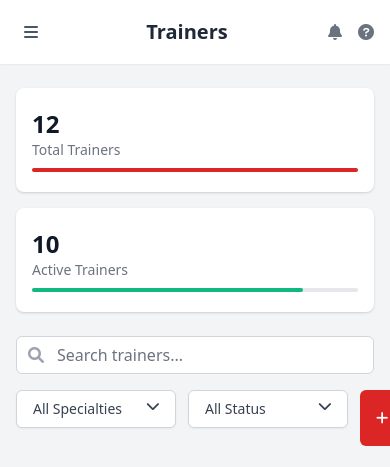
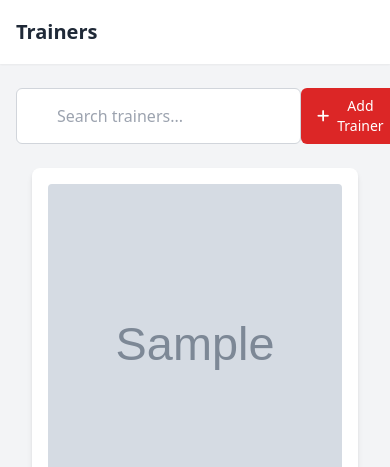
Before and after one commit to SANSvenom/Kingmuaythai_PT, a PHP site: page /admin/trainers.php in a window 390 px wide. Shown: the top 467 px of the page. Run offline with PHP 8.4, Linux system fonts and the light colour scheme; tables that the repository leaves empty or names only in its code hold one stand-in row (values such as "Sample post"); grey boxes marked "Sample" are stand-in pictures.

Commit message:
membuat crud trainer

```diff
--- a/admin/trainers.php
+++ b/admin/trainers.php
@@ -7,177 +7,250 @@
     <title>King Muaythai - Trainers</title>
     <link href="https://cdnjs.cloudflare.com/ajax/libs/tailwindcss/2.2.19/tailwind.min.css" rel="stylesheet">
     <link href="https://cdnjs.cloudflare.com/ajax/libs/font-awesome/6.0.0-beta3/css/all.min.css" rel="stylesheet">
+    <script src="https://code.jquery.com/jquery-3.6.0.min.js"></script>
 </head>
 
 <body class="bg-gray-100 font-sans">
+    <!-- Add Trainer Modal -->
+    <div id="addTrainerModal" class="fixed inset-0 z-50 flex items-center justify-center bg-black bg-opacity-50 hidden">
+        <div class="bg-white rounded-lg w-full max-w-lg p-6">
+            <h2 class="text-lg font-semibold mb-4">Add New Trainer</h2>
+            <form id="addTrainerForm" method="POST" enctype="multipart/form-data">
+                <div class="mb-4">
+                    <label class="block text-sm font-medium mb-1">Name</label>
+                    <input type="text" name="name" id="trainerName" required class="w-full border rounded p-2">
+                </div>
+                <div class="mb-4">
+                    <label class="block text-sm font-medium mb-1">Position</label>
+                    <input type="text" name="position" id="trainerPosition" required class="w-full border rounded p-2">
+                </div>
+                <div class="mb-4">
+                    <label class="block text-sm font-medium mb-1">Status</label>
+                    <select name="status" id="trainerStatus" class="w-full border rounded p-2">
+                        <option value="Active">Active</option>
+                        <option value="Inactive">Inactive</option>
+                    </select>
+                </div>
+                <div class="mb-4">
+                    <label class="block text-sm font-medium mb-1">Specialties</label>
+                    <input type="text" name="specialties" id="trainerSpecialties" class="w-full border rounded p-2">
+                </div>
+                <div class="mb-4">
+                    <label class="block text-sm font-medium mb-1">Cover Photo</label>
+                    <input type="file" name="cover_photo" id="trainerCoverPhoto" accept="image/*"
+                        class="w-full border rounded p-2 mb-2">
+                    <img id="coverPreview" class="mt-2 hidden w-full h-48 object-cover rounded">
+                </div>
+                <div class="flex justify-end space-x-2">
+                    <button type="button" onclick="document.getElementById('addTrainerModal').classList.add('hidden')"
+                        class="px-4 py-2 bg-gray-300 rounded">Cancel</button>
+                    <button type="submit" id="addTrainerBtn"
+                        class="px-4 py-2 bg-red-600 text-white rounded">Add</button>
+                </div>
+            </form>
+        </div>
+    </div>
+
+    <!-- Edit Trainer Modal -->
+    <div id="editTrainerModal"
+        class="fixed inset-0 z-50 flex items-center justify-center bg-black bg-opacity-50 hidden">
+        <div class="bg-white rounded-lg w-full max-w-lg p-6">
+            <h2 class="text-lg font-semibold mb-4">Edit Trainer</h2>
+            <form id="editTrainerForm" method="POST" enctype="multipart/form-data">
+                <input type="hidden" name="id" id="editTrainerId">
+                <div class="mb-4">
+                    <label class="block text-sm font-medium mb-1">Name</label>
+                    <input type="text" name="name" id="editTrainerName" required class="w-full border rounded p-2">
+                </div>
+                <div class="mb-4">
+                    <label class="block text-sm font-medium mb-1">Position</label>
+                    <input type="text" name="position" id="editTrainerPosition" required
+                        class="w-full border rounded p-2">
+                </div>
+                <div class="mb-4">
+                    <label class="block text-sm font-medium mb-1">Status</label>
+                    <select name="status" id="editTrainerStatus" class="w-full border rounded p-2">
+                        <option value="Active">Active</option>
+                        <option value="Inactive">Inactive</option>
+                    </select>
+                </div>
+                <div class="mb-4">
+                    <label class="block text-sm font-medium mb-1">Specialties</label>
+                    <input type="text" name="specialties" id="editTrainerSpecialties" class="w-full border rounded p-2">
+                </div>
+                <div class="mb-4">
+                    <label class="block text-sm font-medium mb-1">Cover Photo</label>
+                    <input type="file" name="cover_photo" id="editTrainerCoverPhoto" accept="image/*"
+                        class="w-full border rounded p-2 mb-2">
+                    <img id="editCoverPreview" class="mt-2 hidden w-full h-48 object-cover rounded">
+                </div>
+                <div class="flex justify-end space-x-2">
+                    <button type="button" onclick="document.getElementById('editTrainerModal').classList.add('hidden')"
+                        class="px-4 py-2 bg-gray-300 rounded">Cancel</button>
+                    <button type="submit" id="editTrainerBtn" class="px-4 py-2 bg-red-600 text-white rounded">Save
+                        Changes</button>
+                </div>
+            </form>
+        </div>
+    </div>
+
+    <!-- Main Layout -->
     <div class="flex h-screen">
-    <?php include '../partials/sidebar.php'; ?>
+        <?php include '../partials/sidebar.php'; ?>
 
-
-        <!-- Main Content -->
         <div class="flex-1 flex flex-col overflow-hidden">
-            <!-- Top Navigation -->
             <header class="bg-white shadow-sm z-10">
                 <div class="max-w-7xl mx-auto px-4 sm:px-6 lg:px-8">
                     <div class="flex justify-between h-16">
-                        <div class="flex items-center md:hidden">
-                            <button id="menu-button"
-                                class="p-2 rounded-md text-gray-600 hover:text-gray-900 focus:outline-none">
-                                <i class="fas fa-bars"></i>
-                            </button>
-                        </div>
                         <div class="flex items-center">
                             <h1 class="text-xl font-semibold text-gray-800">Trainers</h1>
-                        </div>
-                        <div class="flex items-center space-x-4">
-                            <button class="text-gray-500 hover:text-gray-700">
-                                <i class="fas fa-bell"></i>
-                            </button>
-                            <button class="text-gray-500 hover:text-gray-700">
-                                <i class="fas fa-question-circle"></i>
-                            </button>
                         </div>
                     </div>
                 </div>
             </header>
 
-            <!-- Main Content -->
             <main class="flex-1 overflow-y-auto bg-gray-100">
                 <div class="py-6">
                     <div class="max-w-7xl mx-auto px-4 sm:px-6 lg:px-8">
+                        <div class="flex justify-between mb-6">
+                            <input type="text" placeholder="Search trainers..."
+                                class="pl-10 pr-3 py-2 border border-gray-300 rounded-md focus:outline-none focus:ring-red-500 focus:border-red-500">
+                            <button id="openAddTrainerModal"
+                                class="bg-red-600 hover:bg-red-700 text-white px-4 py-2 rounded-md text-sm font-medium flex items-center">
+                                <i class="fas fa-plus mr-2"></i>Add Trainer
+                            </button>
+                        </div>
 
-                        <!-- Statistics Cards -->
-                        <div class="grid grid-cols-1 md:grid-cols-2 lg:grid-cols-4 gap-4 mb-6">
-                            <div class="bg-white overflow-hidden shadow rounded-lg">
-                                <div class="px-4 py-5 sm:p-6">
-                                    <h3 class="text-2xl font-bold text-gray-900">12</h3>
-                                    <p class="text-sm text-gray-500">Total Trainers</p>
-                                    <div class="mt-2 w-full bg-gray-200 rounded-full h-1">
-                                        <div class="bg-red-600 h-1 rounded-full" style="width: 100%"></div>
-                                    </div>
+                        <!-- Trainer Cards -->
+                        <div class="container mx-auto px-4 " id="trainerCards">
+                        <?php
+                            $conn = new mysqli("localhost", "root", "", "kingmuaythai_db");
+                            $result = $conn->query("SELECT * FROM trainers ORDER BY id DESC");
+
+                            if ($result->num_rows > 0): ?>
+                                <div class="grid grid-cols-1 md:grid-cols-2 lg:grid-cols-3 gap-4" id="trainerCards">
+                                    <?php while ($row = $result->fetch_assoc()): ?>
+                                        <div class="bg-white rounded-lg shadow-md p-4 trainer-card" data-id="<?= $row['id'] ?>">
+                                            <!-- Menampilkan gambar pelatih -->
+                                            <img src="<?= htmlspecialchars($row['cover_photo']) ?>" class="w-full h-80 object-cover rounded mb-2" alt="Trainer Image">
+                                            <h3 class="text-lg font-bold"><?= htmlspecialchars($row['name']) ?></h3>
+                                            <p class="text-sm text-gray-600"><?= htmlspecialchars($row['position']) ?></p>
+                                            <p class="text-sm mt-1"><strong>Status:</strong> <?= htmlspecialchars($row['status']) ?></p>
+                                            <p class="text-sm"><strong>Specialties:</strong> <?= htmlspecialchars($row['specialties']) ?></p>
+
+                                            <!-- <button class="text-blue-500 hover:text-blue-700 editTrainerBtn" data-id="<?= $row['id'] ?>">Edit</button>
+                                            <button class="text-red-500 hover:text-red-700 deleteTrainerBtn" data-id="<?= $row['id'] ?>">Delete</button> -->
+
+                                            <button class="text-gray-500 hover:text-gray-700 editTrainerBtn"data-id="<?= $row['id'] ?>"><i class="fas fa-edit"></i></button>
+                                            <button class="text-gray-500 hover:text-gray-700 deleteTrainerBtn"data-id="<?= $row['id'] ?>"><i class="fas fa-trash"></i></button>
+
+                                        </div>
+                                    <?php endwhile; ?>
                                 </div>
-                            </div>
+                            <?php else: ?>
+                                <div class="text-center text-gray-500">No trainers found.</div>
+                            <?php endif; ?>
 
-                            <div class="bg-white overflow-hidden shadow rounded-lg">
-                                <div class="px-4 py-5 sm:p-6">
-                                    <h3 class="text-2xl font-bold text-gray-900">10</h3>
-                                    <p class="text-sm text-gray-500">Active Trainers</p>
-                                    <div class="mt-2 w-full bg-gray-200 rounded-full h-1">
-                                        <div class="bg-green-500 h-1 rounded-full" style="width: 83%"></div>
-                                    </div>
-                                </div>
-                            </div>
-
-                            <!-- <div class="bg-white overflow-hidden shadow rounded-lg">
-                                <div class="px-4 py-5 sm:p-6">
-                                    <h3 class="text-2xl font-bold text-gray-900">32</h3>
-                                    <p class="text-sm text-gray-500">Classes Covered</p>
-                                    <div class="mt-2 w-full bg-gray-200 rounded-full h-1">
-                                        <div class="bg-blue-500 h-1 rounded-full" style="width: 90%"></div>
-                                    </div>
-                                </div>
-                            </div> -->
 
                         </div>
+                    </div>
+                </div>
+            </main>
+        </div>
+    </div>
 
-                        <!-- Search and Filter Section -->
-                        <div class="flex flex-col md:flex-row justify-between mb-6 space-y-4 md:space-y-0">
-                            <div class="relative">
-                                <div class="absolute inset-y-0 left-0 pl-3 flex items-center pointer-events-none">
-                                    <i class="fas fa-search text-gray-400"></i>
-                                </div>
-                                <input type="text"
-                                    class="block w-full pl-10 pr-3 py-2 border border-gray-300 rounded-md leading-5 bg-white placeholder-gray-500 focus:outline-none focus:ring-red-500 focus:border-red-500 sm:text-sm"
-                                    placeholder="Search trainers...">
-                            </div>
+    <script>
+        // Open Add Trainer Modal
+        $('#openAddTrainerModal').click(function () {
+            $('#addTrainerModal').removeClass('hidden');
+        });
 
-                            <div class="flex space-x-3">
-                                <div class="relative inline-block text-left">
-                                    <button
-                                        class="inline-flex justify-between w-40 rounded-md border border-gray-300 shadow-sm px-4 py-2 bg-white text-sm font-medium text-gray-700 hover:bg-gray-50 focus:outline-none">
-                                        All Specialties
-                                        <i class="fas fa-chevron-down ml-2"></i>
-                                    </button>
-                                </div>
+        // Handle Add Trainer Form Submission (AJAX)
+        $('#addTrainerForm').submit(function (e) {
+            e.preventDefault(); // Prevent the form from submitting normally
+            var formData = new FormData(this); // Create a FormData object to send all form data including file
+            $.ajax({
+                url: 'add-trainer.php',
+                method: 'POST',
+                data: formData,
+                contentType: false,
+                processData: false,
+                success: function (response) {
+                    if (response === 'success') {
+                        alert('Trainer added successfully!');
+                        location.reload();
+                    } else {
+                        alert('Failed to add trainer. Please try again.');
+                    }
+                },
+                error: function () {
+                    alert('Error in adding trainer.');
+                }
+            });
+        });
 
-                                <div class="relative inline-block text-left">
-                                    <button
-                                        class="inline-flex justify-between w-40 rounded-md border border-gray-300 shadow-sm px-4 py-2 bg-white text-sm font-medium text-gray-700 hover:bg-gray-50 focus:outline-none">
-                                        All Status
-                                        <i class="fas fa-chevron-down ml-2"></i>
-                                    </button>
-                                </div>
+        // Open Edit Trainer Modal (AJAX)
+        $('.editTrainerBtn').click(function () {
+            var trainerId = $(this).data('id');
 
-                                <button
-                                    class="bg-red-600 hover:bg-red-700 text-white rounded-md px-4 py-2 text-sm font-medium flex items-center">
-                                    <i class="fas fa-plus mr-2"></i>
-                                    Add Trainer
-                                </button>
-                            </div>
-                        </div>
+            // Get trainer data from the server via AJAX
+            $.ajax({
+                url: 'get-trainer.php',
+                method: 'GET',
+                data: { id: trainerId },
+                success: function (response) {
+                    var trainer = JSON.parse(response);
+                    $('#editTrainerId').val(trainer.id);
+                    $('#editTrainerName').val(trainer.name);
+                    $('#editTrainerPosition').val(trainer.position);
+                    $('#editTrainerStatus').val(trainer.status);
+                    $('#editTrainerSpecialties').val(trainer.specialties);
+                    $('#editTrainerModal').removeClass('hidden');
+                }
+            });
+        });
 
-                        <!-- Trainers Grid -->
-                        <div class="grid grid-cols-1 md:grid-cols-2 lg:grid-cols-3 gap-6 mb-8">
-                            <!-- Trainer Card -->
-                            <div class="bg-white rounded-lg shadow overflow-hidden">
-                                <div class="relative">
-                                    <img src="/api/placeholder/600/300" alt="Jason Lee"
-                                        class="w-full h-48 object-cover">
-                                    <div class="absolute top-0 right-0 p-2">
-                                        <span
-                                            class="px-2 py-1 text-xs font-semibold rounded-full bg-green-100 text-green-800">Active</span>
-                                    </div>
-                                </div>
-                                <div class="p-6">
-                                    <div class="flex items-center mb-4">
-                                        <img src="/api/placeholder/80/80" alt="Jason Lee"
-                                            class="h-12 w-12 rounded-full border-2 border-red-600">
-                                        <div class="ml-4">
-                                            <h3 class="text-lg font-bold text-gray-900">Jason Lee</h3>
-                                            <p class="text-sm text-gray-500">Head Trainer</p>
-                                        </div>
-                                    </div>
-                                    <div class="mb-4">
-                                        <div class="flex items-center mb-2">
-                                            <i class="fas fa-medal text-yellow-500 mr-2"></i>
-                                            <span class="text-sm text-gray-700">5x National Champion</span>
-                                        </div>
-                                        <div class="flex items-center mb-2">
-                                            <i class="fas fa-calendar-alt text-blue-500 mr-2"></i>
-                                            <span class="text-sm text-gray-700">8+ years experience</span>
-                                        </div>
-                                        <div class="flex items-center">
-                                            <i class="fas fa-certificate text-red-500 mr-2"></i>
-                                            <span class="text-sm text-gray-700">Certified Level 3 Coach</span>
-                                        </div>
-                                    </div>
-                                    <div class="border-t pt-4">
-                                        <h4 class="text-sm font-medium text-gray-700 mb-2">Specialties</h4>
-                                        <div class="flex flex-wrap gap-2">
-                                            <span
-                                                class="px-2 py-1 bg-red-100 text-red-800 text-xs rounded-full">Clinch</span>
-                                            <span
-                                                class="px-2 py-1 bg-blue-100 text-blue-800 text-xs rounded-full">Technique</span>
-                                            <span
-                                                class="px-2 py-1 bg-green-100 text-green-800 text-xs rounded-full">Beginner</span>
-                                        </div>
-                                    </div>
-                                </div>
-                                <div class="bg-gray-50 px-6 py-4 flex justify-between">
-                                    <div>
-                                        <span class="text-xs text-gray-500">Classes</span>
-                                        <p class="text-sm font-medium text-gray-900">3 Active</p>
-                                    </div>
-                                    <div class="flex space-x-2">
-                                        <button class="p-2 text-gray-500 hover:text-gray-700">
-                                            <i class="fas fa-eye"></i>
-                                        </button>
-                                        <button class="p-2 text-gray-500 hover:text-gray-700">
-                                            <i class="fas fa-edit"></i>
-                                        </button>
-                                        <button class="p-2 text-gray-500 hover:text-gray-700">
-                                            <i class="fas fa-trash"></i>
-                                        </button>
-                                    </div>
-                                </div>
-                            </div>
+        // Handle Trainer Edit Form Submission
+        $('#editTrainerForm').submit(function (e) {
+            e.preventDefault();
+            var formData = new FormData(this); // Create a FormData object to send all form data including file
+
+            $.ajax({
+                url: 'edit-trainer.php',
+                method: 'POST',
+                data: formData,
+                contentType: false,
+                processData: false,
+                success: function (response) {
+                    alert('Trainer updated successfully!');
+                    $('#editTrainerModal').addClass('hidden');
+                    location.reload(); // Reload the page to reflect the changes
+                },
+                error: function () {
+                    alert('Error in editing trainer.');
+                }
+            });
+        });
+
+        // Handle Delete Trainer Action (AJAX)
+        $('.deleteTrainerBtn').click(function () {
+            var trainerId = $(this).data('id');
+            if (confirm('Are you sure you want to delete this trainer?')) {
+                $.ajax({
+                    url: 'delete-trainer.php',
+                    method: 'POST',
+                    data: { id: trainerId },
+                    success: function () {
+                        alert('Trainer deleted successfully!');
+                        location.reload(); // Reload the page after deletion
+                    },
+                    error: function () {
+                        alert('Failed to delete trainer.');
+                    }
+                });
+            }
+        });
+    </script>
+</body>
+
+</html>
```
Also changed, not shown: admin/add-trainer.php (+54 -0 lines), admin/delete-trainer.php (added, +16 -0 lines), admin/edit-trainer.php (added, +45 -0 lines), admin/get-trainer.php (added, +21 -0 lines), admin/edit-member.php (deleted), admin/uploads/trainers/ChatGPT Image 1 Mei 2025, 13.29.41.png (added), admin/uploads/trainers/ChatGPT Image 5 Mei 2025, 22.19.03.png (added), admin/uploads/trainers/Designer.png (added), admin/uploads/trainers/VBG Digistar Connect #1.png (added), admin/uploads/trainers/enhanced_logo.png (added).
